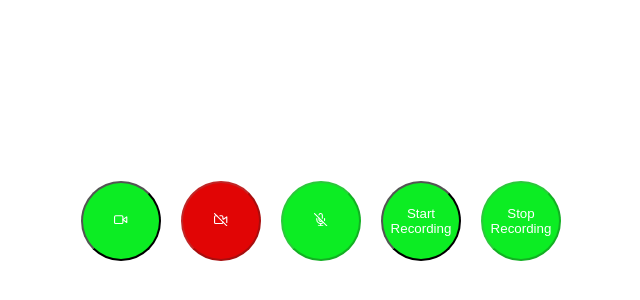
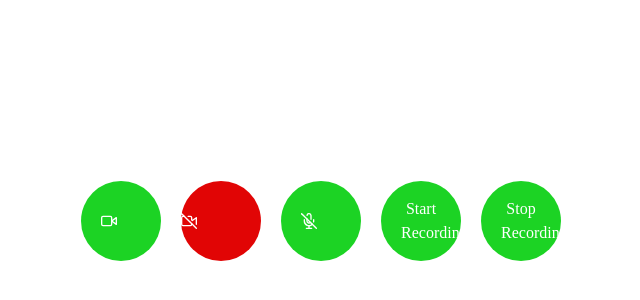
Before and after one commit to venkateshr1312/WebRTC, a React (Vite) app in the folder web_meet/: page /meet/1/1 in a window 1280 px wide. Shown: the part 294-594 px from the top of the page, without its empty margins (319-959 px from the left). Built offline with nearby package versions, Linux system fonts and the light colour scheme; no server answers.

Commit message:
Update_09_index.css

```diff
--- a/web_meet/src/index.css
+++ b/web_meet/src/index.css
@@ -1,9 +1,16 @@
+@import "tailwindcss";
+
+.mt-0 {
+  margin-top: 0 !important;
+}
+
+
 *,
 *::before,
 *::after {
-  padding: 0;
-  margin: 0;
-  box-sizing: border-box;
+  /* padding: 0; */
+  /* margin: 0; */
+  /* box-sizing: border-box; */
 }
 
 html,body {
@@ -106,3 +113,61 @@ body,#aaum {
         border-radius: 50%;
     }
 }
+
+/* Adding a shaking effect for the ringing button */
+@keyframes ringAnimation {
+    0% {
+      transform: translateY(0); /* No movement at start */
+    }
+    25% {
+      transform: translateY(-10px); /* Move up */
+    }
+    50% {
+      transform: translateY(10px); /* Move down */
+    }
+    75% {
+      transform: translateY(-10px); /* Move up */
+    }
+    100% {
+      transform: translateY(0); /* Return to original position */
+    }
+  }
+
+  /* Apply the animation to the calling-ring class */
+  .calling-ring {
+    animation: ringAnimation 0.5s ease-in-out infinite; /* Shake animation with 0.5s duration */
+    background-color: #1cd324; /* WhatsApp green color */
+    color: white;
+    border-radius: 50%; /* Round button */
+    width: 80px;
+    height: 80px;
+    display: flex;
+    justify-content: center;
+    align-items: center;
+    font-size: 17px; /* Icon size */
+    border: none;
+    cursor: pointer;
+    box-shadow: 0 4px 10px rgba(0, 0, 0, 0.2);
+  }
+
+  .calling-ring:hover {
+    background-color: #ff0303; /* Darker shade on hover */
+  }
+
+  .calling-ring:active {
+    transform: scale(0.95); /* Slight shrink when clicked */
+    box-shadow: 0 2px 5px rgba(0, 0, 0, 0.2);
+  }
+
+
+  /* Button Styles */
+.btn-item.btn-start {
+    padding: 10px 20px;
+    font-size: 16px;
+    background-color: #1cd324; /* Adjust color */
+    color: white;
+    border: none;
+    border-radius: -1px;
+    cursor: pointer;
+    transition: background-color 0.3s ease;
+  }
```
